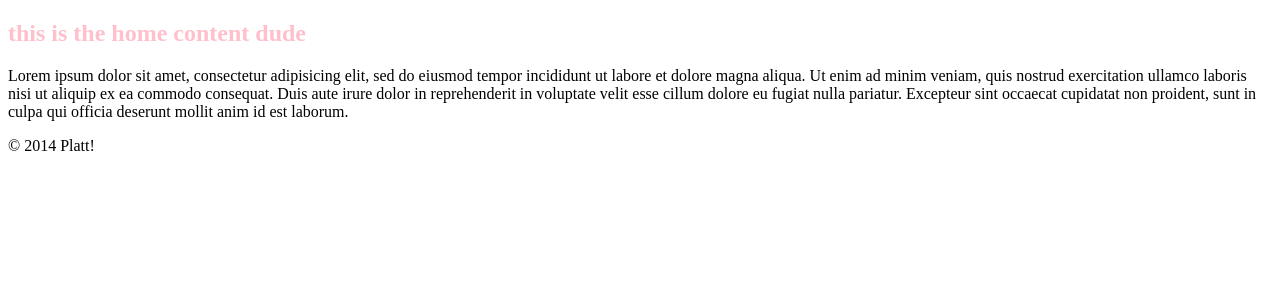
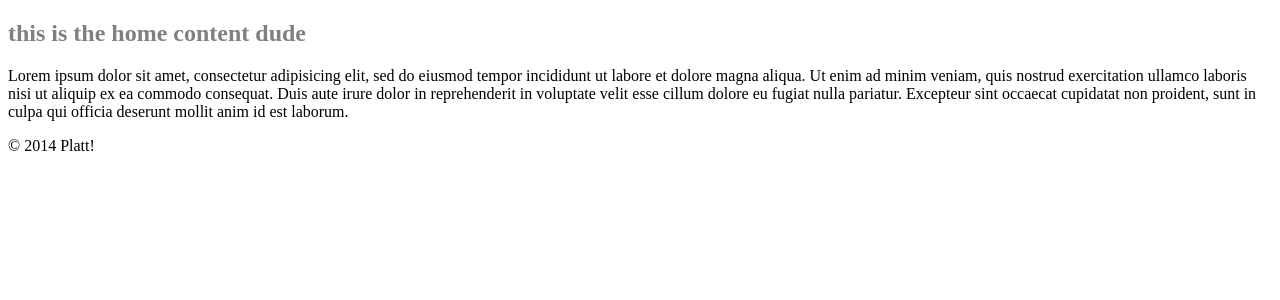
Before and after one commit to ericrozet/ericrozet, a PHP site: page /index.php?content=1 in a window 1280 px wide. Shown: the part 134-434 px from the top of the page. Run offline with PHP 8.4, Linux system fonts and the light colour scheme.

Commit message:
added more css

```diff
--- a/day2-methods/mini-site/index.php
+++ b/day2-methods/mini-site/index.php
@@ -7,7 +7,7 @@
 
 <style type="text/css">
 	h2{
-		color: pink;
+		color: gray;
 	}
 	.home .home a,
 	.about .about a,
```
